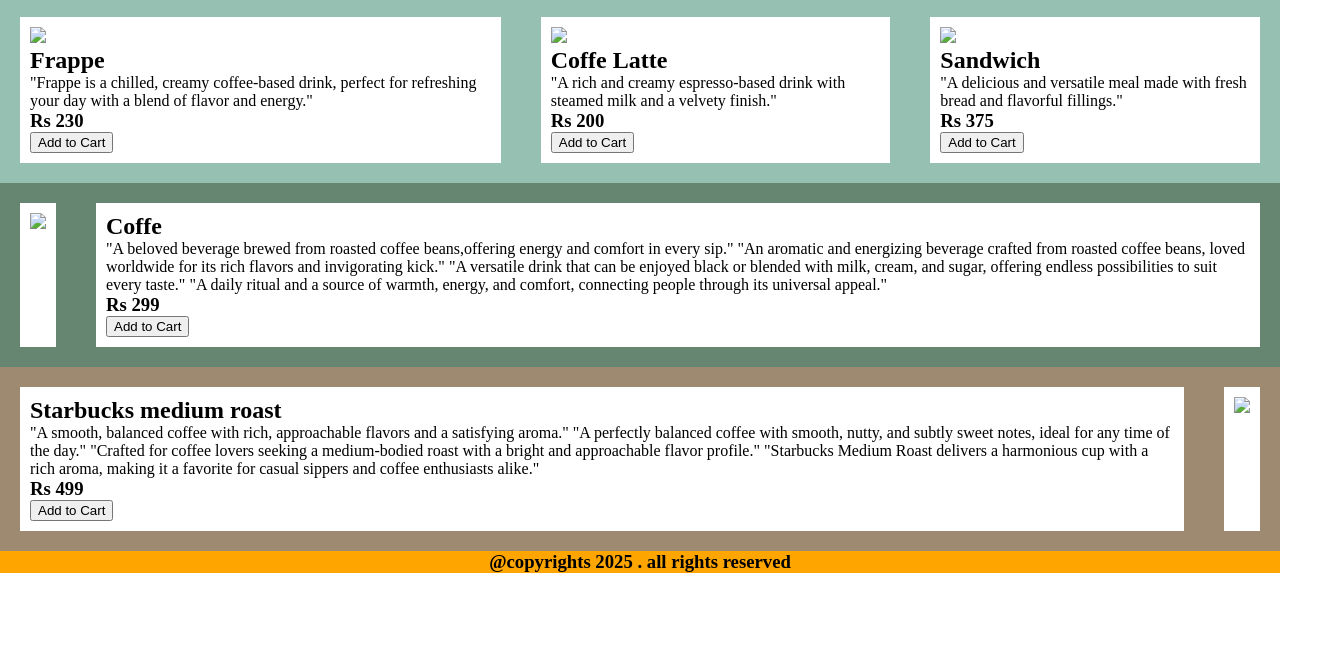
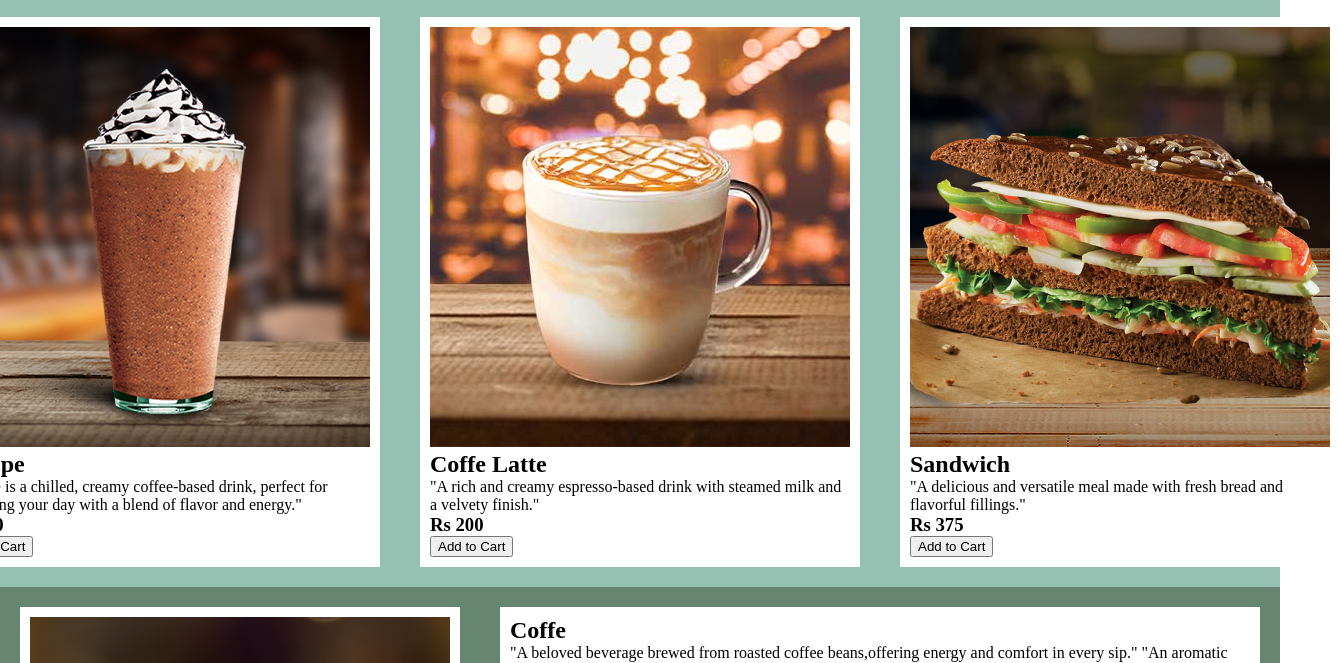
Before and after one commit to gkarthik27/Online-store, a plain HTML site: page index.html in a window 1280 px wide. Shown: the part 79-742 px from the top of the page, 1340 px wide, since content can reach past the window. Drawn offline with Linux system fonts and the light colour scheme; the site is published under a folder, as on GitHub Pages, so addresses that start at the root find nothing.

Commit message:
added few

```diff
--- a/index.html
+++ b/index.html
@@ -79,7 +79,7 @@
       </div>
       <div class="row">
         <div class="box">
-          <img src="/assets/images/1.png" />
+          <img src="assets/images/1.png" />
           <h2>Frappe</h2>
           <p>"Frappe is a chilled, creamy coffee-based drink,
             perfect for refreshing your day with a blend of
@@ -88,14 +88,14 @@
           <button>Add to Cart</button>
         </div>
         <div class="box">
-          <img src="/assets/images/2.png" />
+          <img src="assets/images/2.png" />
           <h2>Coffe Latte</h2>
           <p>"A rich and creamy espresso-based drink with steamed milk and a velvety finish."</p>
           <h3>Rs 200</h3>
           <button>Add to Cart</button>
         </div>
         <div class="box">
-          <img src="/assets/images/3.png" />
+          <img src="assets/images/3.png" />
           <h2>Sandwich</h2>
           <p>"A delicious and versatile meal made with fresh bread and flavorful fillings."</p>
           <h3>Rs 375</h3>
@@ -104,7 +104,7 @@
       </div>
       <div class="row1">
         <div class="box">
-          <img src="/assets/images/4.png" />
+          <img src="assets/images/4.png" />
 
         </div>
         <div class="box">
@@ -137,7 +137,7 @@
 
             </div>
             <div class="box">
-                <img src="/assets/images/5.png" />
+                <img src="assets/images/5.png" />
 
               </div>
             </div>
```
